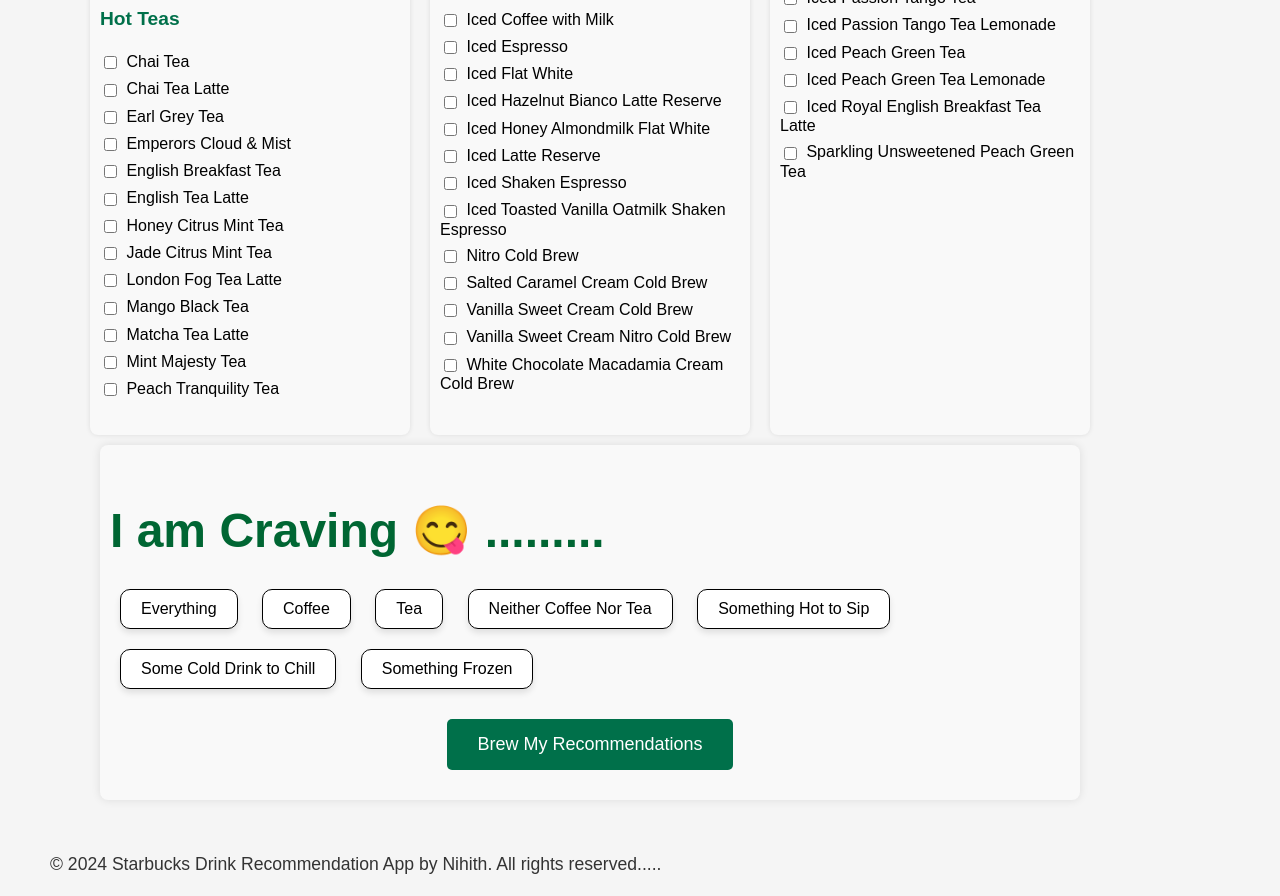
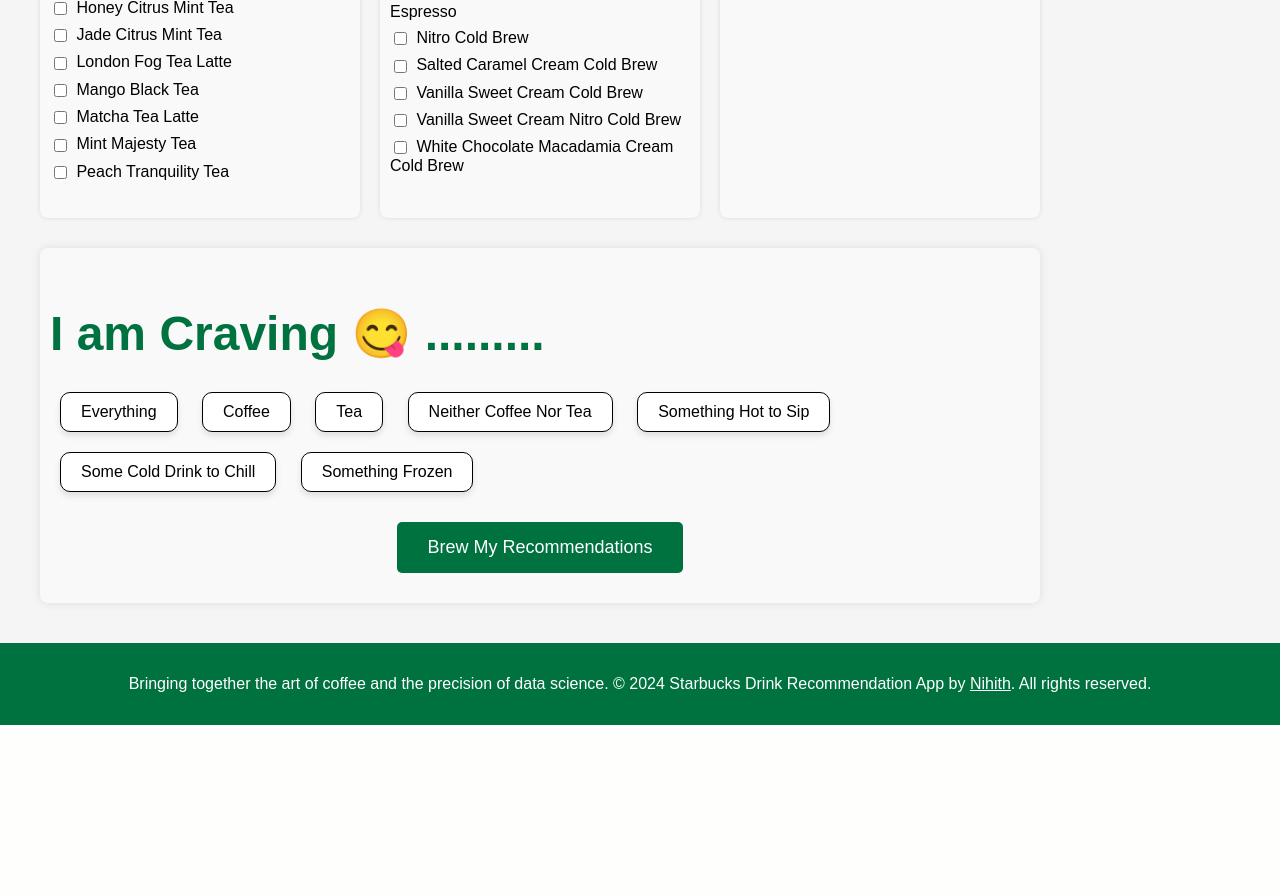
Before and after one commit to nihith-nath/Brew_MY_Recommendations, a Flask app: template templates/index.html in a window 1280 px wide. Shown: the part 1791-2687 px from the top of the page. After the commit the page ends 2516 px from the top, so only its background shows below. Run offline with Flask 3, Linux system fonts and the light colour scheme; the template is opened without the code that fills it, so the values that code supplies are empty; parts of the project's set-up code (start-up, migrations or seed data) failed here and were passed over.

Commit message:
commit-11 final touchups

```diff
--- a/static/script.js
+++ b/static/script.js
@@ -22,32 +22,83 @@
 });
 
 document.getElementById('recommendationForm').addEventListener('submit', function(e) {
-    e.preventDefault();
+    e.preventDefault(); // Prevent default form submission
+
     var formData = new FormData(this);
 
     fetch('/recommend', {
         method: 'POST',
         body: formData
     })
-    .then(response => response.json())
+    .then(response => {
+        if (!response.ok) {
+            throw new Error('Network response was not ok');
+        }
+        return response.json();
+    })
     .then(data => {
         var recommendationsDiv = document.getElementById('recommendationsOutput');
-        recommendationsDiv.innerHTML = '<h2>Based on your Favourite drinks ☕ we think you will love 💚 these drinks.. </h2>'; // Clear previous recommendations
+        recommendationsDiv.innerHTML = ''; // Clear previous recommendations
 
         if (data.recommendations && data.recommendations.length > 0) {
+            var h2 = document.createElement('h2');
+            h2.textContent = 'Based on your Favorite drinks ☕ we think you will love 💚 these drinks..';
+            recommendationsDiv.appendChild(h2);
+
             var ul = document.createElement('ol');
             data.recommendations.forEach(function(drink) {
                 var li = document.createElement('li');
-                li.textContent = `${drink.Drink_name}`;
+                li.textContent = drink.Drink_name;
                 ul.appendChild(li);
             });
             recommendationsDiv.appendChild(ul);
+
+            // Add collaboration invitation
+            var collaborationText = document.createElement('div');
+            collaborationText.className = 'collaboration-text';
+            collaborationText.innerHTML = `<h3>Intrigued by the Fusion of Coffee and Data?</h3>
+                                            <p>If you're excited about this blend of coffee and data science, or if you have ideas for collaboration, let's connect!<br><br>
+                                            Reach out to me at <a href="mailto:nihithna@buffalo.edu">nihithna@buffalo.edu</a>. Together, we can brew something innovative!</p>`;
+            recommendationsDiv.appendChild(collaborationText);
+
+            // Add Clear Drinks button
+            var clearButton = document.createElement('button');
+            clearButton.type = 'button';
+            clearButton.className = 'btn btn-outline-danger';
+            clearButton.textContent = 'Clear Drinks';
+            clearButton.addEventListener('click', function() {
+                location.reload(); // Reload the page
+            });
+            recommendationsDiv.appendChild(clearButton);
         } else {
-            recommendationsDiv.textContent = ' No drinks Selected';
+            var noResult = document.createElement('p');
+            noResult.textContent = 'No drinks selected';
+            recommendationsDiv.appendChild(noResult);
         }
+
+        // Scroll to recommendationsOutput div
+        recommendationsDiv.scrollIntoView({ behavior: 'smooth' });
     })
     .catch(error => {
         console.error('Error:', error);
-        document.getElementById('recommendationsOutput').textContent = 'An error occurred while fetching recommendations.';
+
+        var errorDiv = document.getElementById('recommendationsOutput');
+        errorDiv.textContent = 'An error occurred while fetching recommendations.';
     });
 });
+
+function searchDrinks() {
+    const input = document.getElementById('searchInput').value.toLowerCase();
+    const labels = document.querySelectorAll('.sections label');
+
+    labels.forEach(label => {
+        const text = label.textContent.toLowerCase();
+        if (text.includes(input)) {
+            label.style.display = '';
+        } else {
+            label.style.display = 'none';
+        }
+    });
+
+    return false; // Prevent form submission
+}
--- a/static/style.css
+++ b/static/style.css
@@ -49,7 +54,8 @@
 }
 
 .intro h2, .container h3 {
-    color: #006633;
+    font-weight: bold;
+    color: #00723f;
 }
 
 .intro p, .container p {
@@ -82,7 +92,7 @@
     box-shadow: 0 0 10px rgba(0, 0, 0, 0.1);
     flex-shrink: 0;
     font-weight: bold;
-    margin: 10px;
+    margin-top: 30px;
 }
 
 #craving_text {
@@ -145,7 +155,7 @@
     padding: 15px 30px;
     font-size: 18px;
     text-align: center;
-    background-color: #00704A;
+    background-color: #00723f;
     color: #fff;
     border: none;
     border-radius: 5px;
@@ -153,14 +163,14 @@
 }
 
 #recommendations:hover {
-    background-color: #00704A;
+    background-color: #00723f;
 }
 
 .section h4 {
     margin-top: 10px;
     margin-bottom: 5px;
     font-size: 1.2rem;
-    color: #00704A;
+    color: #00723f;
 }
 
 .section label {
@@ -285,6 +295,54 @@
 
 .output h3 {
     font-size: 1.5em;
-    color: #00704A;
+    color: #00723f;
     margin-bottom: 15px;
 }
+
+.footer {
+    background-color: #00723f;
+    color: white;
+    text-align: center;
+    padding: 1rem 0;
+
+    width: 100%;
+    bottom: 0;
+}
+
+.footer a
+{
+    color :#fff
+}
+.collaboration-text {
+    margin-top: 20px;
+    padding: 20px;
+    background-color: #f0f8ff;
+    border-radius: 10px;
+    text-align: center;
+    font-family: 'Poppins', sans-serif;
+}
+
+.collaboration-text h3 {
+    font-size: 24px;
+    color: #2c3e50;
+}
+
+.collaboration-text p {
+    font-size: 16px;
+    color: #34495e;
+}
+
+.collaboration-text a {
+    color: #2980b9;
+    text-decoration: none;
+}
+
+.collaboration-text a:hover {
+    text-decoration: underline;
+}
+
+#loadingGif {
+    display: none;
+    text-align: center;
+    margin-top: 20px;
+}
--- a/templates/index.html
+++ b/templates/index.html
@@ -12,20 +12,15 @@
     <header>
         <h1 class="main-heading">
             <img src="../bmr_logo.png" alt="" height="60">
-            Brew My Recommendations <span class="small-text">by <a href="https://www.linkedin.com/in/nihithnath/">Nihith</a></span>
+             Brew My Recommendations <span class="small-text">by <a href="https://www.linkedin.com/in/nihithnath/">Nihith</a></span>
         </h1>
-        <p>Bringing together the art of coffee and the precision of data science.</p>
+
     </header>
     <div class="intro">
-        <div class="intro">
-            <h2>Welcome to Brew My Recommendations!</h2>
-            <p>
-                Hey, I'm <a href="https://www.linkedin.com/in/nihithnath/">Nihith</a>, a data science student at UB and a part-time barista at <a href="https://www.starbucks.com/">Starbucks</a>. In my role behind the counter, I've often found customers asking for recommendations  and feeling overwhelmed by the numerous choices available. This inspired me to create a personalized drink recommendation system providing customized suggestions that bring joy and surprise.
-            </p>
-            <h2>Here's how it works:</h2>
-            <p>
-                Select your favorite drinks and apply filters based on your preferences, such as hot, cold, coffee, tea, etc. The system calculates the mean of selected drinks and distances to recommend the top options tailored to your tastes. This ensures you get a delightful and personalized Drink Recommendations every time. </pp>
 
+        <h2>Welcome to Brew My Recommendations!</h2>
+
+        <h3>Select your favorite  Starbucks drinks and apply filters like hot, cold, coffee, or tea. The system uses your preferences to recommend the best drinks tailored to your taste.</h3>
     </div>
     <div class="container">
         <div class="content">
@@ -205,9 +200,12 @@
 
 
         </div>
-
+        <div id="loadingGif">
+            <iframe src="https://giphy.com/embed/Wlt4ZlGYNBvspLybad" width="480" height="269" frameBorder="0" class="giphy-embed" allowFullScreen></iframe>
+        </div>
         <div class="output" id="recommendationsOutput">
             <!-- This section will be dynamically updated with recommendations -->
+
 
         </div>
 
@@ -215,10 +213,9 @@
     </div>
 
 
-    <footer>
-        <p>© 2024 Starbucks Drink Recommendation App by Nihith. All rights reserved.....</p>
+    <footer class="footer">
+        <p>Bringing together the art of coffee and the precision of data science. © 2024 Starbucks Drink Recommendation App by <a href="https://www.linkedin.com/in/nihithnath/">Nihith</a>. All rights reserved.  </p>
     </footer>
-
 
     <script src="https://code.jquery.com/jquery-3.5.1.min.js" integrity="sha384-ZvpUoO/+PpLXR1lu4jmpXWu80pZlYUAfxl5NsBMWOEPSjUn/6Z/hRTt8+pR6L4N2" crossorigin="anonymous"></script>
 
```
Also changed, not shown: other parts of static/style.css (+22 -13 lines).
